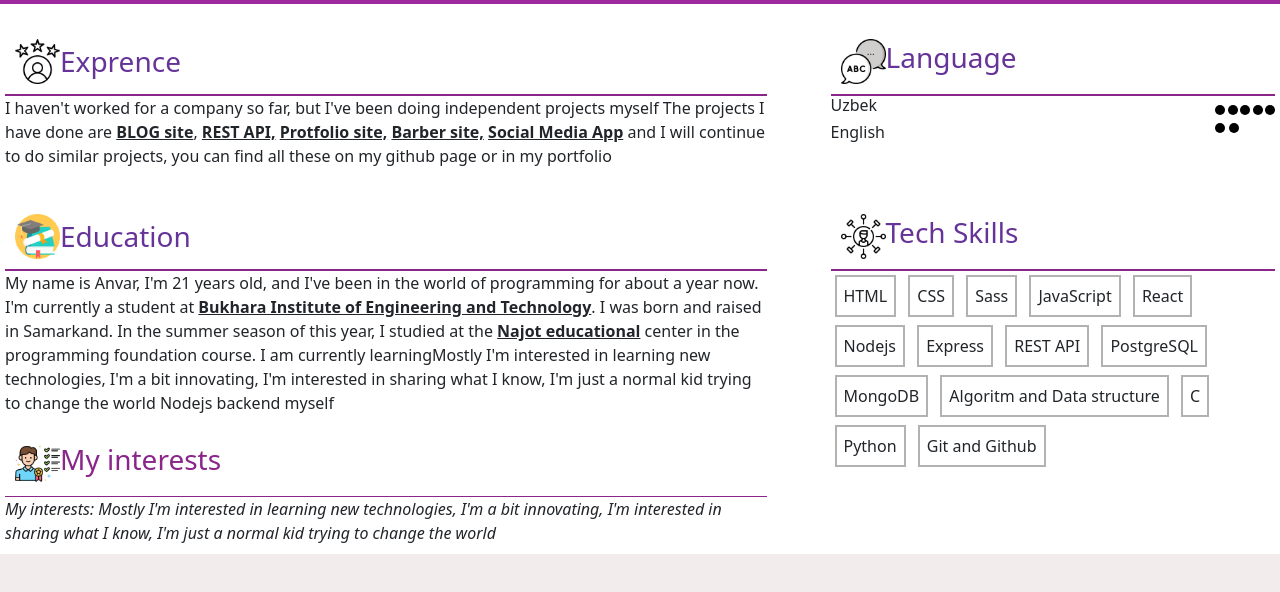
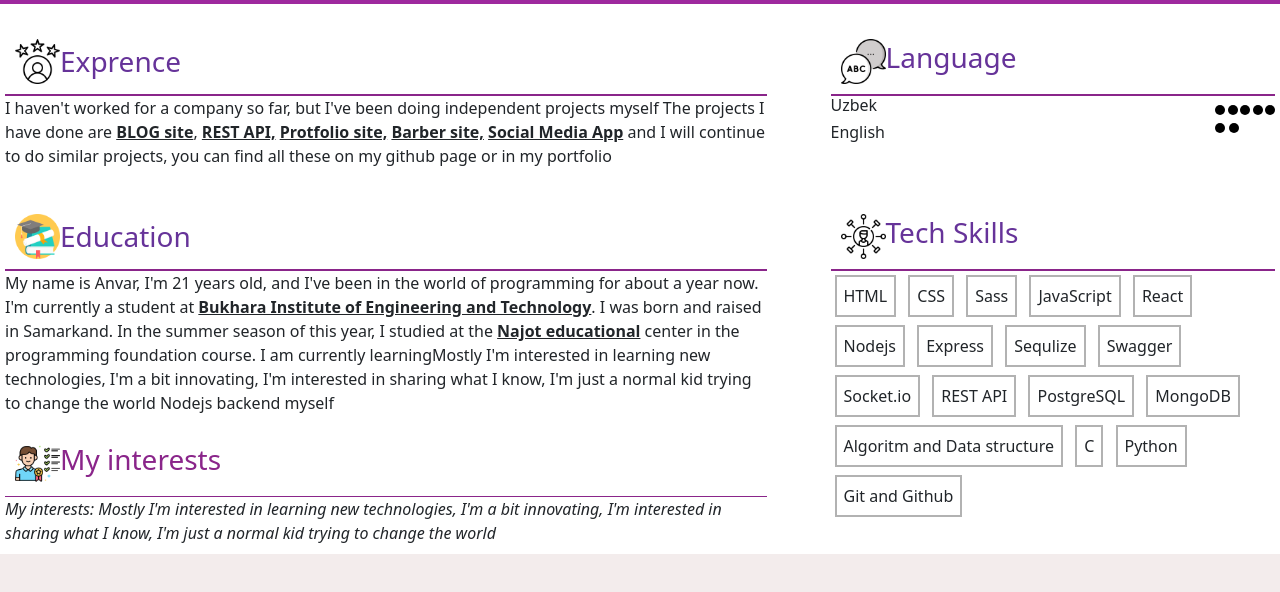
Before and after one commit to Anvar571/resume, a plain HTML site: page index.html in a window 1280 px wide. Shown: the part 146-738 px from the top of the page. Drawn offline with Linux system fonts and the light colour scheme.

Commit message:
add tech skill

```diff
--- a/index.html
+++ b/index.html
@@ -118,6 +118,9 @@
                             <li>React</li>
                             <li>Nodejs</li>
                             <li>Express</li>
+                            <li>Sequlize</li>
+                            <li>Swagger</li>
+                            <li>Socket.io</li>
                             <li>REST API</li>
                             <li>PostgreSQL</li>
                             <li>MongoDB</li>
```
